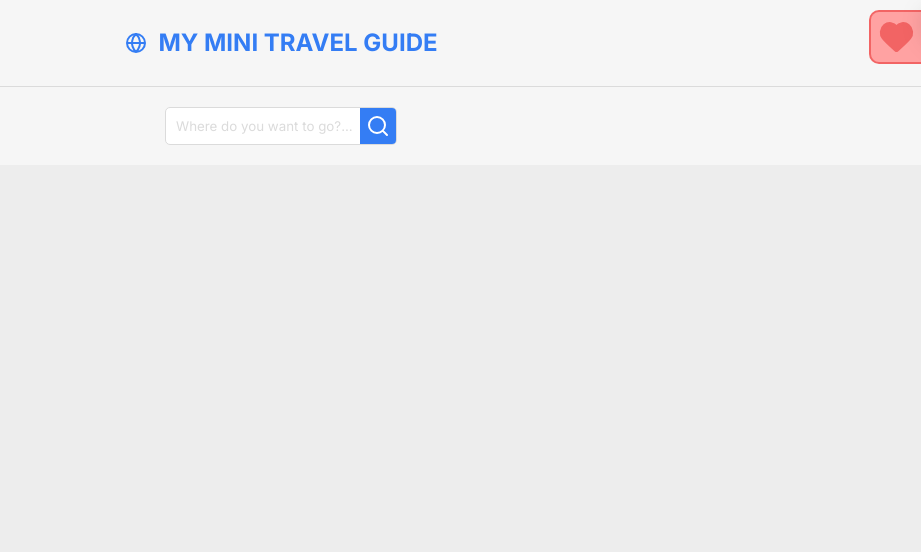
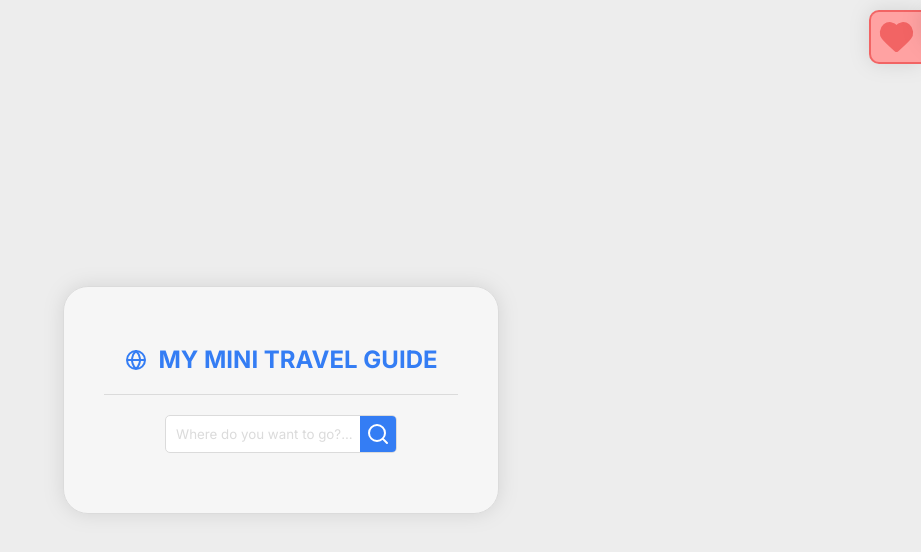
Before and after one commit to marcuswesterblom/mini-travel-guide, a website built with Vite: page index.html in a window 1280 px wide. Shown: the whole page, without its empty margins (359-1280 px from the left). Built offline with nearby package versions, Linux system fonts and the light colour scheme.

Commit message:
Change opening layout

```diff
--- a/src/SCSS/base/_layout.scss
+++ b/src/SCSS/base/_layout.scss
@@ -9,6 +9,7 @@ h1{
     color: $accent-color;
     font-weight: $weigth-700;
     text-transform: uppercase;
+    margin: 0;
 }
 
 h2{
--- a/src/SCSS/components/_favourites.scss
+++ b/src/SCSS/components/_favourites.scss
@@ -89,6 +89,7 @@
     border-left: 2px solid $favourite-primary-color;
     border-top: 2px solid $favourite-primary-color;
     border-bottom: 2px solid $favourite-primary-color;
+    filter: $drop-shadow;
     img {
         cursor: pointer;
         transition: transform 0.2s ease;
--- a/src/SCSS/components/_global.scss
+++ b/src/SCSS/components/_global.scss
@@ -6,6 +6,9 @@
 body {
   display: block;
   min-width: 400px;
+  &.opening{
+    display: flex;
+  }
 }
 #app {
     padding: 0;
--- a/src/SCSS/components/_header.scss
+++ b/src/SCSS/components/_header.scss
@@ -3,9 +3,16 @@
 
 #header {
         background-color: $primary-color;
+        &.opening {
+            border-radius: $border-radius-25;
+            border: $border;
+            filter: $drop-shadow;
+            padding: 40px;
+            margin: $m20;
+        }
     #container-heading {
         @include flex($justify: stretch);
-        padding: $p10;
+        padding: $p20;
         gap: $g10;
         @include respond(md) {
             justify-content: center;
--- a/src/app.ts
+++ b/src/app.ts
@@ -6,10 +6,20 @@ import { createHtml } from "./createHtml";
 const form = document.getElementById("container-search") as HTMLFormElement;
 const searchInput = document.getElementById("searchInput") as HTMLInputElement;
 const resultDiv = document.getElementById("result") as HTMLDivElement;
+const header = document.getElementById("header") as HTMLDivElement;
+
+if (resultDiv.children.length === 0) {
+        document.body.classList.add("opening");
+        header.classList.add("opening");
+    } else {
+        document.body.classList.remove("opening");
+        header.classList.remove("opening");
+    }
 
 form.addEventListener("submit", (e) => {
     e.preventDefault();
     const city = searchInput.value.trim();
+
     if(city) {
         loadTravelGuide(city);
     }
@@ -18,6 +28,10 @@ form.addEventListener("submit", (e) => {
 
 export async function loadTravelGuide(city: string){
     resultDiv.innerHTML = "Loading...";
+
+    document.body. classList.remove("opening");
+    header.classList.remove("opening");
+
     try {
         const weather = await fetchWeather(city);
         const country = await fetchCountry(weather.location.country);
```
